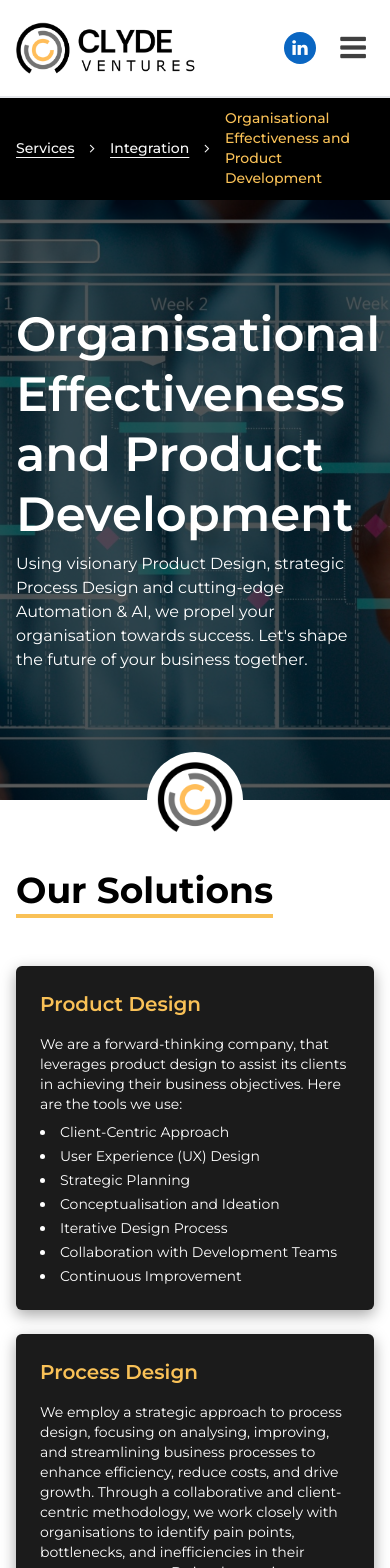
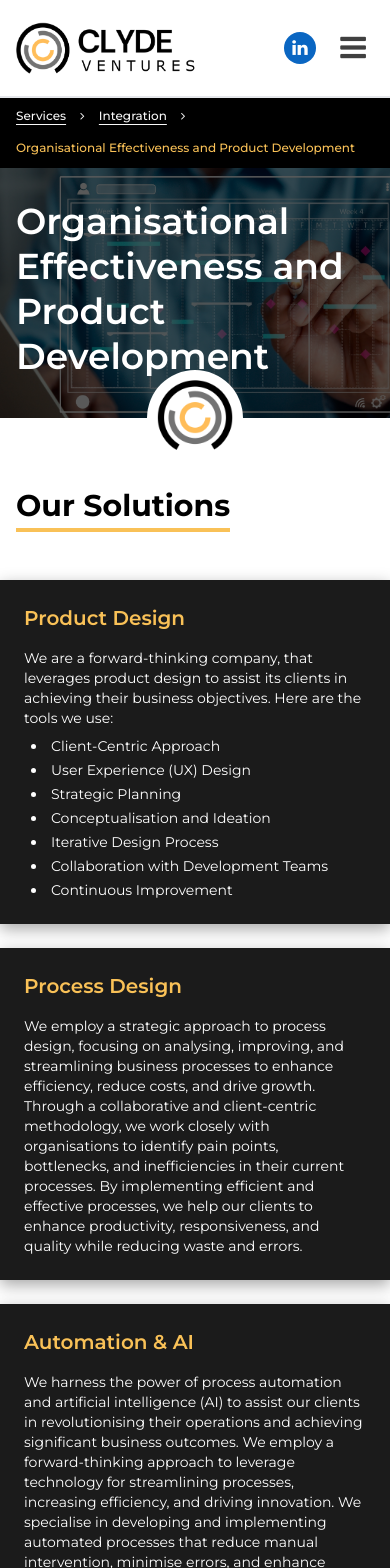
Before and after one commit to luke-meadows/clyde-ventures-2024, a Next.js app: page /services/integration/organisational-effectiveness-and-product-development in a window 390 px wide. Shown: the top 1568 px of the page. Built offline with nearby package versions, Linux system fonts and the light colour scheme.

Commit message:
mobile-responsiveness

```diff
--- a/app/services/integration/salesforce/page.js
+++ b/app/services/integration/salesforce/page.js
@@ -10,11 +10,20 @@ export default function IntegrationPage() {
   return (
     <AnimationWrapper>
       <MainHero hero="salesforce">
-        <Image
-          src="/images/sf-partner-logo-rectangle.png"
-          width={200}
-          height={100}
-        />
+        <div className="md:hidden mt-2">
+          <Image
+            src="/images/sf-partner-logo-square.png"
+            width={100}
+            height={100}
+          />
+        </div>
+        <div className="hidden md:block">
+          <Image
+            src="/images/sf-partner-logo-rectangle.png"
+            width={200}
+            height={100}
+          />
+        </div>
       </MainHero>
       <SalesforceSolutions solution="salesforce" />
       <div className="page-break" />
--- a/components/CaseStudies.js
+++ b/components/CaseStudies.js
@@ -62,7 +62,40 @@ export default function CaseStudies({ caseStudyTopic }) {
           Learn how Clyde Ventures have provided value to our clients with{' '}
           {caseStudyTopic}.
         </p>
-        <div className="case-studies-swiper">
+        <div>
+          <div className="case-studies-swiper md:hidden">
+            <Swiper
+              modules={[Pagination, A11y, Autoplay]}
+              spaceBetween={20}
+              slidesPerView={1}
+              pagination={{ clickable: true }}
+              autoplay={{
+                delay: 8000,
+                disableOnInteraction: false,
+              }}
+            >
+              {caseStudiesContentData.map((item, i) => {
+                return (
+                  <SwiperSlide className=" bg-super-light-grey  rounded-lg p-4 relative card-rounding shadow-bottom">
+                    <div className="flex flex-col justify-between gap-6 h-full text-white">
+                      <div>
+                        <h5 className="text-xl mb-2 font-semibold">
+                          {item.title}
+                        </h5>
+                        {/* <p className="text-sm font-normal mb-2">{item.subtitle}</p> */}
+                      </div>
+
+                      <button className="bg-primary-orange text-black-text  pr-2.5 pl-3 h-10 min-w-fit w-fit text-xs font-semibold rounded-l-[6px] rounded-r-[20px] ">
+                        Read Article <i className="icon-angle-right" />
+                      </button>
+                    </div>
+                    <BackgroundImage image={item.image} />
+                  </SwiperSlide>
+                );
+              })}
+            </Swiper>
+          </div>
+          <div className="case-studies-swiper hidden md:block">
             <Swiper
               modules={[Pagination, A11y, Autoplay]}
               spaceBetween={20}
@@ -95,6 +128,7 @@ export default function CaseStudies({ caseStudyTopic }) {
             </Swiper>
           </div>
         </div>
+      </div>
       <div className="page-break" />
     </div>
   );
--- a/components/Footer.js
+++ b/components/Footer.js
@@ -57,7 +57,7 @@ export default function Footer() {
             </div>
           </div>
           <div className="flex justify-between items-end mt-6 mb-6">
-            <div className="logos grid grid-cols-2 md:flex items-center ml-[-10px] gap-4">
+            <div className="logos grid grid-cols-2 md:flex items-center  gap-4">
               <Image
                 src="/images/accreditations-partners/CfA Cert Logo White UKAS ISO 9001.png"
                 height={50}
--- a/components/HeroNavigationStrip.js
+++ b/components/HeroNavigationStrip.js
@@ -37,8 +37,8 @@ export default function HeroNavigationStrip() {
       .join('/');
 
   return (
-    <div className=" bg-black text-off-white w-full py-3 text-sm">
-      <div className="inner-container w-full flex gap-4">
+    <div className=" bg-black text-off-white w-full py-3 text-xs md:text-sm">
+      <div className="inner-container w-full flex gap-4 flex-wrap">
         {splitPathName.map((item, i) =>
           i === splitPathName.length - 1 ? (
             <p className="text-primary-orange">{formatNavString(item)}</p>
--- a/components/MainHero.js
+++ b/components/MainHero.js
@@ -168,11 +168,13 @@ export default function MainHero({ children, hero }) {
   return (
     <HeroWrapper>
       <HeroNavigationStrip />
-      <div className="h-[600px] md:h-[350px] relative">
+      <div className="h-[250px] md:h-[350px] relative">
         <div className="hero-inner-container">
           {title && <h1 className="hero-title">{title}</h1>}
           {subtitle && (
-            <p className="hero-subtitle md:max-w-[80%]">{subtitle}</p>
+            <p className="hero-subtitle hidden md:block md:max-w-[80%]">
+              {subtitle}
+            </p>
           )}
           {/* Space for other elements tacked on the bottom of hero if required */}
           {children}
--- a/components/OrganisationalEffectivenessProductDevelopmentText.js
+++ b/components/OrganisationalEffectivenessProductDevelopmentText.js
@@ -1,6 +1,6 @@
 export default function OrganisationalEffectivenessProductDevelopmentText() {
   return (
-    <div className="bg-gray-100 py-16">
+    <div className="bg-gray-100 py-8 md:py-16">
       <div className="inner-container">
         <h2 className="text-3xl font-semibold mb-6">
           Organisational effectiveness and product development play crucial
--- a/components/SectorSolutionsGrid.js
+++ b/components/SectorSolutionsGrid.js
@@ -394,7 +394,7 @@ export default function SectorSolutionsGrid({ solution }) {
         return (
           <div
             key={i}
-            className="shadow-card rounded-md bg-black-text p-6 h-full"
+            className="shadow-card md:rounded-md bg-black-text p-6 h-full"
           >
             <div className="card-top flex justify-between pb-4">
               <div className="card-top-left flex gap-4 items-center">
--- a/components/Solutions.js
+++ b/components/Solutions.js
@@ -3,10 +3,14 @@ import SalesforceImage from '../public/images/salesforce-offerings.png';
 import Image from 'next/image';
 export default function Solutions({ solution }) {
   return (
-    <div className="inner-container">
-      <h2 className="section-heading text-center">Our Solutions</h2>
-      <div className="section-subheading"></div>
-      <SolutionsGrid solution={solution} />
+    <div>
+      <div className="inner-container">
+        <h2 className="section-heading text-center">Our Solutions</h2>
+        <div className="section-subheading"></div>
+      </div>
+      <div className="max-w-[1300px] mx-auto md:px-8">
+        <SolutionsGrid solution={solution} />
+      </div>
     </div>
   );
 }
--- a/components/SolutionsGrid.js
+++ b/components/SolutionsGrid.js
@@ -279,7 +279,7 @@ export default function SolutionsGrid({ solution, propSolutions = false }) {
         return (
           <div
             key={i}
-            className="shadow-card rounded-md bg-black-text p-6 h-full"
+            className="shadow-card md:rounded-md bg-black-text p-6 h-full"
           >
             <div className="h-full flex flex-col justify-between">
               <div>
--- a/components/WhatWeDo.js
+++ b/components/WhatWeDo.js
@@ -17,7 +17,7 @@ export default function WhatWeDo() {
           organisation below.
         </p>
       </div>
-      <div className="grid grid-cols-1 lg:grid-cols-2 pb-6 md:pb-0 gap-6 max-w-[1300px] mx-auto md:px-8 bg-black-text md:bg-white">
+      <div className="grid grid-cols-1 lg:grid-cols-2 pb-6 md:p-0 gap-6 max-w-[1300px] mx-auto md:px-8 bg-black md:bg-white">
         {dropdownDirectory.services.map((item, i) => (
           <DropdownGrid item={item} key={i} />
         ))}
--- a/components/sectors/SectorIntroSection.js
+++ b/components/sectors/SectorIntroSection.js
@@ -57,6 +57,8 @@ export default function SectorIntroSection({ sector = 'utilities' }) {
           Clyde Ventures {sectors[sector]?.header} Solutions
         </h2>
         <br />
+      </div>
+      <div className="max-w-[1300px] mx-auto md:px-8">
         <SectorSolutionsGrid solution={sector} />
       </div>
     </>
--- a/styles/globals.css
+++ b/styles/globals.css
@@ -15,7 +15,7 @@ a {
   cursor: pointer;
 }
 .hero-title {
-  @apply text-white text-5xl font-semibold leading-tight mb-2 md:mb-6;
+  @apply text-white text-4xl md:text-5xl font-semibold leading-tight mb-2 md:mb-6;
 }
 .hero-title-2 {
   @apply text-white text-2xl md:text-4xl font-semibold leading-tight mb-2 md:mb-4;
@@ -27,7 +27,7 @@ a {
   @apply inner-container flex flex-col justify-center h-full;
 }
 .section-heading {
-  @apply font-bold text-4xl mb-5 border-b-primary-orange border-b-4 w-fit pb-1;
+  @apply font-bold text-3xl md:text-4xl mb-5 border-b-primary-orange border-b-4 w-fit pb-1;
 }
 .section-subheading {
   @apply text-base mb-12 font-normal;
@@ -56,7 +56,7 @@ a {
   @apply font-normal border-2 border-gray-100 px-2 py-1 rounded text-gray-600 w-full text-[16px] md:text-sm;
 }
 .blog-title {
-  @apply font-semibold text-3xl;
+  @apply font-semibold md:text-3xl;
 }
 .blog-subtitle {
   @apply font-semibold text-2xl;
@@ -91,10 +91,14 @@ a {
 .transform-center {
   @apply translate-x-[-50%] left-1/2;
 }
-
 li {
   list-style-type: disc;
   list-style-position: inside;
-  text-indent: -1.5em;
+  text-indent: -1em;
   padding-left: 1.5em;
 }
+@media only screen and (min-width: 768px) {
+  li {
+    text-indent: -1.5em;
+  }
+}
```
Lines whose indentation alone changed are shown as unchanged.
